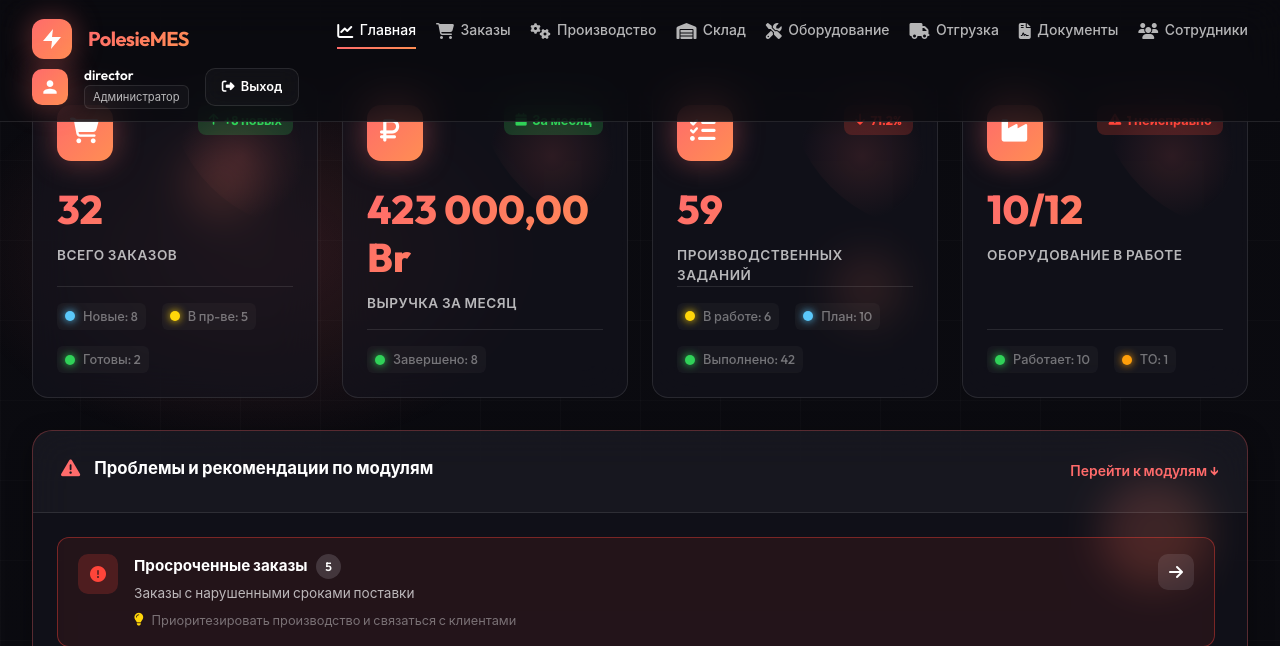
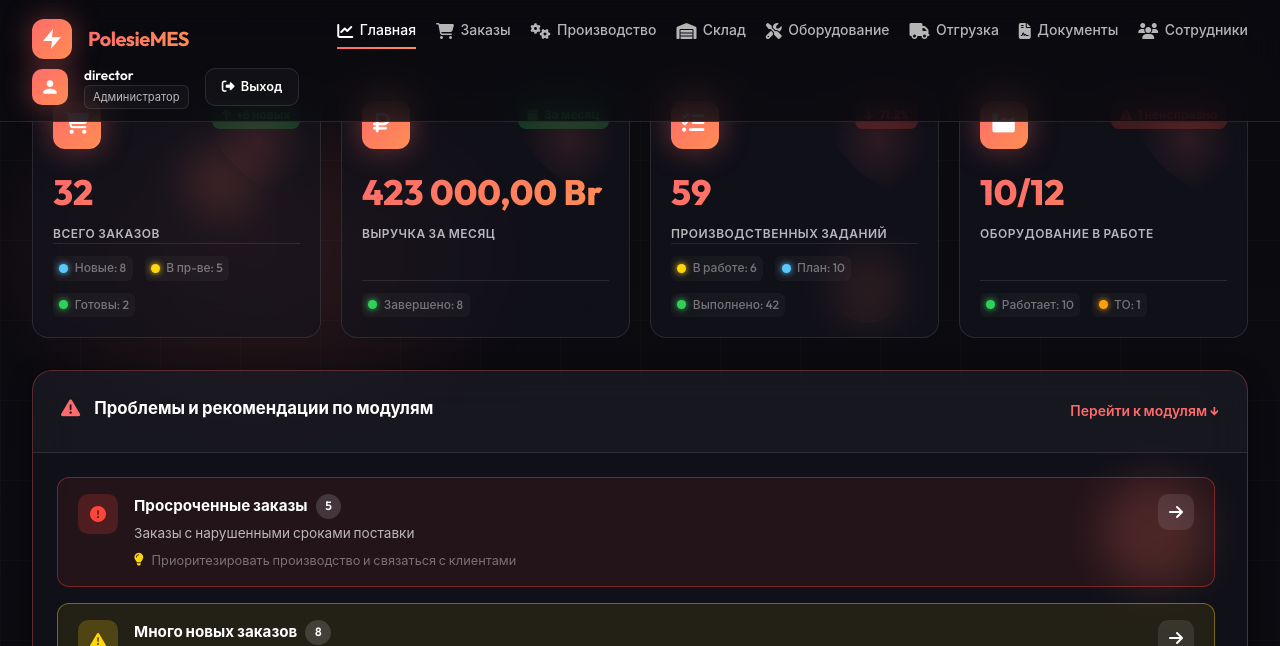
Before and after one commit to naxBody/PolesieMES, a PHP site: page /PolesieMES/modules/dashboard/index.php in a window 1280 px wide. Shown: the top 646 px of the page. Run offline with PHP 8.4, Linux system fonts and the light colour scheme; a user stored in the database is signed in; data comes from the database, SQL or seed files in the repository; both versions use the stored data as it was after the commit.

Commit message:
update branch

```diff
--- a/polesie_mes/modules/dashboard/index.php
+++ b/polesie_mes/modules/dashboard/index.php
@@ -867,8 +867,8 @@ $currentPage = 'dashboard';
         /* KPI Grid - основные показатели на всю ширину */
         .kpi-grid {
             display: grid;
-            grid-template-columns: repeat(auto-fit, minmax(280px, 1fr));
-            gap: 1.5rem;
+            grid-template-columns: repeat(auto-fit, minmax(240px, 1fr));
+            gap: 1.25rem;
             margin-bottom: 2rem;
         }
 
@@ -880,7 +880,7 @@ $currentPage = 'dashboard';
 
         @media (min-width: 1800px) {
             .kpi-grid {
-                gap: 2rem;
+                gap: 1.5rem;
             }
         }
 
@@ -890,17 +890,17 @@ $currentPage = 'dashboard';
             -webkit-backdrop-filter: var(--backdrop-blur);
             border-radius: 16px;
             border: 1px solid var(--border);
-            padding: 1.5rem;
+            padding: 1.25rem;
             position: relative;
             overflow: hidden;
             transition: all 0.3s ease;
-            min-height: 180px;
+            min-height: 160px;
             display: flex;
             flex-direction: column;
         }
 
         .kpi-grid .stat-card {
-            min-height: 200px;
+            min-height: 175px;
         }
 
         .stat-card:hover {
@@ -914,16 +914,16 @@ $currentPage = 'dashboard';
             position: absolute;
             top: 0;
             right: 0;
-            width: 120px;
-            height: 120px;
+            width: 100px;
+            height: 100px;
             background: radial-gradient(circle, rgba(255, 107, 107, 0.1) 0%, transparent 60%);
             border-radius: 0 16px 0 100%;
             z-index: 0;
         }
 
         .kpi-grid .stat-card::before {
-            width: 150px;
-            height: 150px;
+            width: 120px;
+            height: 120px;
             background: radial-gradient(circle, rgba(255, 107, 107, 0.12) 0%, transparent 60%);
         }
 
@@ -931,16 +931,16 @@ $currentPage = 'dashboard';
             display: flex;
             justify-content: space-between;
             align-items: flex-start;
-            margin-bottom: 1rem;
+            margin-bottom: 0.875rem;
             position: relative;
             z-index: 1;
         }
 
         .stat-icon {
-            width: 50px;
-            height: 50px;
+            width: 44px;
+            height: 44px;
             background: var(--gradient-primary);
-            border-radius: 14px;
+            border-radius: 12px;
             display: flex;
             align-items: center;
             justify-content: center;
@@ -949,43 +949,43 @@ $currentPage = 'dashboard';
         }
 
         .kpi-grid .stat-icon {
-            width: 56px;
-            height: 56px;
+            width: 48px;
+            height: 48px;
         }
 
         .stat-icon svg, .stat-icon i {
+            width: 22px;
+            height: 22px;
+            fill: white;
+        }
+
+        .kpi-grid .stat-icon svg,
+        .kpi-grid .stat-icon i {
             width: 26px;
             height: 26px;
-            fill: white;
-        }
-
-        .kpi-grid .stat-icon svg,
+        }
+
+        .stat-icon i {
+            font-size: 1.2rem;
+        }
+
         .kpi-grid .stat-icon i {
-            width: 30px;
-            height: 30px;
-        }
-
-        .stat-icon i {
             font-size: 1.4rem;
         }
 
-        .kpi-grid .stat-icon i {
-            font-size: 1.6rem;
-        }
-
         .stat-trend {
             display: flex;
             align-items: center;
             gap: 0.35rem;
+            padding: 0.25rem 0.5rem;
+            border-radius: 8px;
+            font-size: 0.7rem;
+            font-weight: 700;
+        }
+
+        .kpi-grid .stat-trend {
+            font-size: 0.75rem;
             padding: 0.3rem 0.6rem;
-            border-radius: 8px;
-            font-size: 0.75rem;
-            font-weight: 700;
-        }
-
-        .kpi-grid .stat-trend {
-            font-size: 0.8rem;
-            padding: 0.35rem 0.7rem;
         }
 
         .stat-trend.up {
@@ -999,7 +999,7 @@ $currentPage = 'dashboard';
         }
 
         .stat-value {
-            font-size: 2.25rem;
+            font-size: 2rem;
             font-weight: 800;
             background: var(--gradient-primary);
             -webkit-background-clip: text;
@@ -1010,12 +1010,12 @@ $currentPage = 'dashboard';
         }
 
         .kpi-grid .stat-value {
-            font-size: 2.5rem;
+            font-size: 2.2rem;
         }
 
         .stat-label {
             color: var(--text-secondary);
-            font-size: 0.85rem;
+            font-size: 0.75rem;
             font-weight: 600;
             margin-top: 0.25rem;
             text-transform: uppercase;
@@ -1025,38 +1025,38 @@ $currentPage = 'dashboard';
         .stat-details {
             display: flex;
             flex-wrap: wrap;
-            gap: 1rem;
+            gap: 0.75rem;
             margin-top: auto;
-            padding-top: 1rem;
+            padding-top: 0.75rem;
             border-top: 1px solid var(--border);
         }
 
         .stat-detail-item {
             display: flex;
             align-items: center;
-            gap: 0.5rem;
-            font-size: 0.8rem;
+            gap: 0.4rem;
+            font-size: 0.75rem;
             color: var(--text-muted);
             font-weight: 500;
-            padding: 0.25rem 0.5rem;
+            padding: 0.2rem 0.4rem;
             background: rgba(255, 255, 255, 0.03);
             border-radius: 6px;
         }
 
         .stat-detail-item i {
-            font-size: 0.6rem;
+            font-size: 0.55rem;
         }
 
         .dot {
-            width: 8px;
-            height: 8px;
+            width: 7px;
+            height: 7px;
             border-radius: 50%;
-            box-shadow: 0 0 8px currentColor;
+            box-shadow: 0 0 6px currentColor;
         }
 
         .kpi-grid .dot {
-            width: 10px;
-            height: 10px;
+            width: 9px;
+            height: 9px;
         }
 
         .dot.new {
@@ -1180,7 +1180,11 @@ $currentPage = 'dashboard';
         .table tbody td {
             padding: 1rem 1.25rem;
             font-size: 0.9rem;
-            color: var(--text-primary);
+            color: #ffffff !important;
+        }
+
+        .table tbody tr {
+            background: rgba(255, 255, 255, 0.02);
         }
 
         .order-link {
@@ -1635,12 +1639,12 @@ $currentPage = 'dashboard';
         /* Chart Container */
         .chart-container {
             position: relative;
-            height: 280px;
-            padding: 1.25rem;
+            height: 320px;
+            padding: 1.5rem;
         }
 
         .kpi-grid + .content-grid .chart-container {
-            height: 320px;
+            height: 350px;
         }
 
         /* View Toggle */
```
Also changed, not shown: polesie_mes/sql/database.sql (+33 -1 lines), 1 other file.
